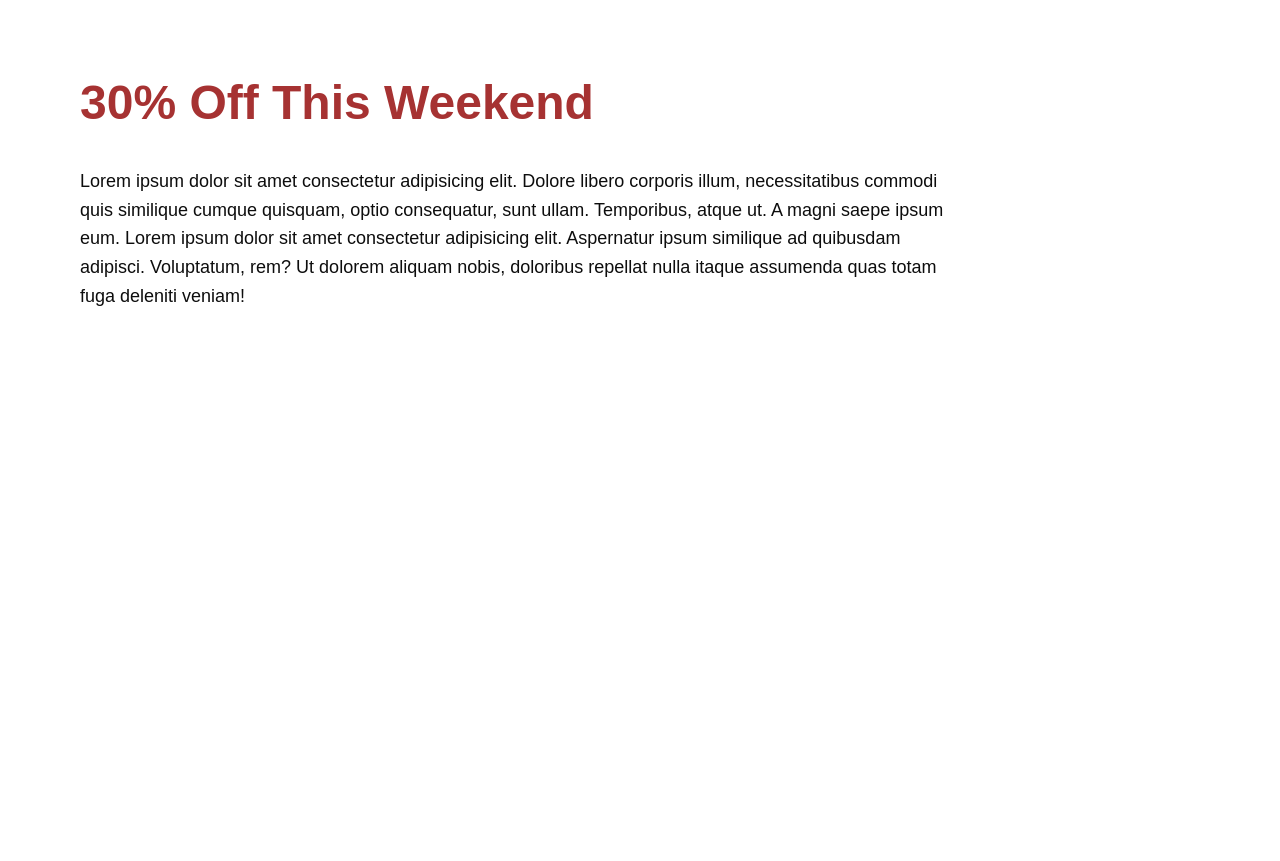
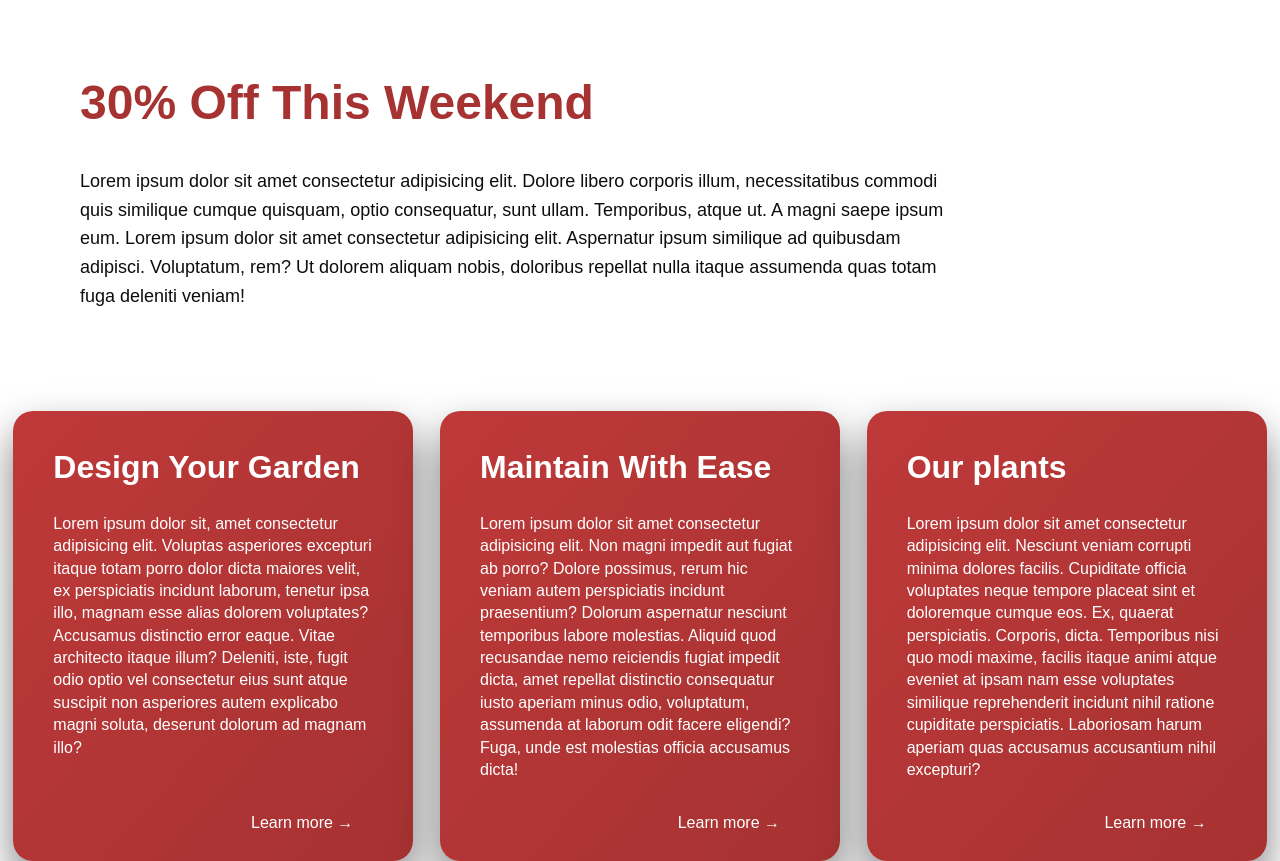
Before and after one commit to yazeedmomani/lucky-shrub, a plain HTML site: page index.html in a window 1280 px wide. Shown: the part 193-1054 px from the top of the page. Before the commit the page ends 800 px from the top, so only its background shows below. Drawn offline with Linux system fonts and the light colour scheme; a script that the page names is missing.

Commit message:
add articles

```diff
--- a/index.html
+++ b/index.html
@@ -160,6 +160,60 @@
           totam fuga deleniti veniam!
         </p>
       </section>
+      <section class="article-container">
+        <article class="article">
+          <h2 class="article__header">Design Your Garden</h2>
+          <p class="article__paragraph">
+            Lorem ipsum dolor sit, amet consectetur adipisicing elit. Voluptas
+            asperiores excepturi itaque totam porro dolor dicta maiores velit,
+            ex perspiciatis incidunt laborum, tenetur ipsa illo, magnam esse
+            alias dolorem voluptates? Accusamus distinctio error eaque. Vitae
+            architecto itaque illum? Deleniti, iste, fugit odio optio vel
+            consectetur eius sunt atque suscipit non asperiores autem explicabo
+            magni soluta, deserunt dolorum ad magnam illo?
+          </p>
+          <a
+            href="#"
+            class="article__link"
+            >Learn more &rarr;</a
+          >
+        </article>
+        <article class="article">
+          <h2 class="article__header">Maintain With Ease</h2>
+          <p class="article__paragraph">
+            Lorem ipsum dolor sit amet consectetur adipisicing elit. Non magni
+            impedit aut fugiat ab porro? Dolore possimus, rerum hic veniam autem
+            perspiciatis incidunt praesentium? Dolorum aspernatur nesciunt
+            temporibus labore molestias. Aliquid quod recusandae nemo reiciendis
+            fugiat impedit dicta, amet repellat distinctio consequatur iusto
+            aperiam minus odio, voluptatum, assumenda at laborum odit facere
+            eligendi? Fuga, unde est molestias officia accusamus dicta!
+          </p>
+          <a
+            href="#"
+            class="article__link"
+            >Learn more &rarr;</a
+          >
+        </article>
+        <article class="article">
+          <h2 class="article__header">Our plants</h2>
+          <p class="article__paragraph">
+            Lorem ipsum dolor sit amet consectetur adipisicing elit. Nesciunt
+            veniam corrupti minima dolores facilis. Cupiditate officia
+            voluptates neque tempore placeat sint et doloremque cumque eos. Ex,
+            quaerat perspiciatis. Corporis, dicta. Temporibus nisi quo modi
+            maxime, facilis itaque animi atque eveniet at ipsam nam esse
+            voluptates similique reprehenderit incidunt nihil ratione cupiditate
+            perspiciatis. Laboriosam harum aperiam quas accusamus accusantium
+            nihil excepturi?
+          </p>
+          <a
+            href="#"
+            class="article__link"
+            >Learn more &rarr;</a
+          >
+        </article>
+      </section>
     </main>
     <footer>
       <!-- TODO Footer -->
--- /dev/null
+++ b/resources/styles/scss/components/_article.scss
@@ -0,0 +1,48 @@
+.article {
+  max-width: 40rem;
+  background-image: linear-gradient(
+    to bottom right,
+    var(--color-primary-light),
+    var(--color-primary)
+  );
+  padding: 4rem;
+  color: #fff;
+  border-radius: 2rem;
+  position: relative;
+  box-shadow: 0 2rem 4rem rgba(0, 0, 0, 0.5);
+
+  & *:focus {
+    outline: 1px solid #fff;
+  }
+
+  &__header {
+    font-size: 3.2rem;
+    margin-bottom: 3rem;
+  }
+
+  &__paragraph {
+    line-height: 1.4;
+    margin-bottom: 4rem;
+  }
+
+  &__link:visited,
+  &__link:link {
+    position: absolute;
+    bottom: 2rem;
+    right: 4rem;
+    color: #fff;
+    display: inline-block;
+    padding: 1rem 2rem;
+    border-radius: 0.8rem;
+  }
+
+  &__link:hover {
+    color: var(--color-primary);
+    background-color: #fff;
+  }
+
+  &__link:active {
+    color: var(--color-primary);
+    background-color: #eee;
+  }
+}
--- a/resources/styles/scss/index.scss
+++ b/resources/styles/scss/index.scss
@@ -18,3 +18,4 @@
 //COMPONENTS
 @import "components/header-logo";
 @import "components/promotion";
+@import "components/article";
--- a/resources/styles/scss/layout/_sections.scss
+++ b/resources/styles/scss/layout/_sections.scss
@@ -4,3 +4,9 @@ footer {
   max-width: 140rem;
   margin: 0 auto;
 }
+
+.article-container {
+  display: flex;
+  justify-content: space-around;
+  margin-top: 6rem;
+}
```
Also changed, not shown: resources/styles/css/index.css.
